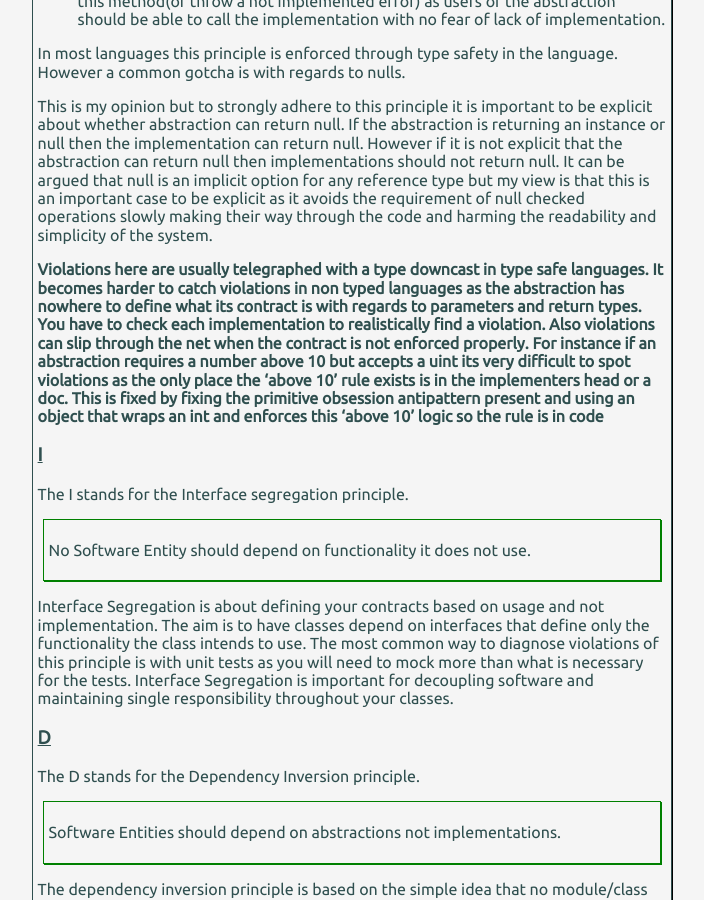
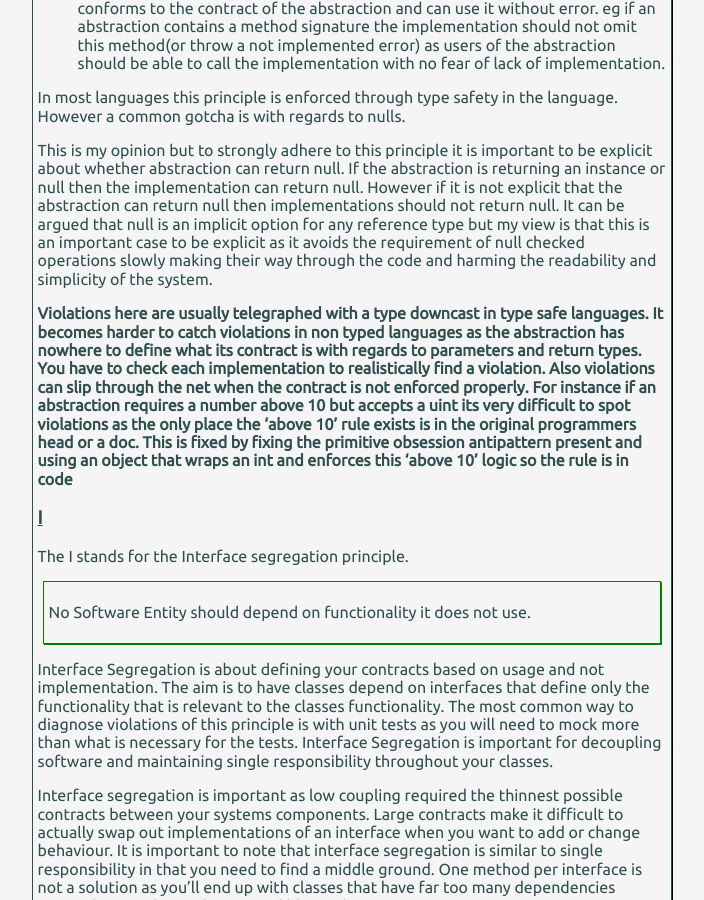
Before and after one commit to Mcphylus12/mcphylus12.github.io, a Jekyll site: the page built from _posts/2020-01-06-SOLID.md, in a window 1280 px wide and 900 px high, scrolled down 4998 px. Shown: the whole window, without its empty margins (297-1001 px from the left). Built offline with Jekyll 4.4.1, drawn with Linux system fonts in a browser that asks for light colours; some of the changed text lies outside the part shown.

Commit message:
published solid

````diff
--- a/_posts/2019-08-29-SOLID.md
+++ b/_posts/2020-01-06-SOLID.md
@@ -9,26 +9,27 @@
 Tags: [SOLID, OOP]
 
 permalink: /draft/
-#visible: true
+visible: true
 excerpt_separator: <!--more-->
 ---
 
 # SOLID and Measuring Cleanliness
 
 ## What is it and how do we know we're doing it properly
-So this is my look at what SOLID is and as the title suggests how to check its being used properly. The second part of this is because in my opinion the SOLID principles are often left behind in the academic side of software development. You can pretty much <!--more-->ask anyone who has been in the industry for a while and most people will be able to reel the principles and their definitions off without really thinking about it. That understanding is a necessary baseline but applying the principles in practice when either writing, designing or reviewing code seems to be something that's not nearly as common. With that in mind this article is going to run through the five principles as in depth as I know but also it will hopefully contain methods that I think are good for measuring whether code is agreeing with the principles. The aim of the ideas mentioned below are to take what is quite an abstract set of concepts(SOLID) and provide much more easily recognisable patterns in the object oriented world that make catching non SOLID code easier.
+So this is a look at what SOLID is and as the title suggests how to check its being used properly. The second part is important because in my opinion the SOLID principles are often left behind in the academic side of software development. You can pretty much <!--more-->ask anyone who has been in the industry for a while and most people will be able to reel the principles and their definitions off without really thinking about it. That understanding is a necessary baseline but applying the principles in practice when either writing, designing or reviewing code seems to be something that's not nearly as common and is far more difficult. With that in mind this article is going to run through the five principles as in depth as I know but also it will hopefully contain methods that I think are good for measuring whether code is agreeing with the principles. The aim of the ideas mentioned below is to take what is quite an abstract set of concepts(SOLID) and provide much more easily recognisable patterns in the object oriented world that make catching non SOLID code easier.
 
 There will be opinions in here so do with them what you will.
 
 ### SOLID
-A quick overview of the five principles of SOLID if this is the first time you've seen it. The principles were first outlined by Robert Martin in [Design Principles and Design Patterns](https://web.archive.org/web/20150906155800/http://www.objectmentor.com/resources/articles/Principles_and_Patterns.pdf). They are basically a set of principles for minimising code rot by taking measures to isolate the impact of any requirement changes that impact the code base. They combine low class and unit coupling with high in-class cohesiveness to make implementing changes as easy as possible while keeping the chance of causing issues in the existing code as low as possible.
+A quick overview of the five principles of SOLID if this is the first time you've seen it. The principles were first outlined by Robert Martin in [Design Principles and Design Patterns](https://web.archive.org/web/20150906155800/http://www.objectmentor.com/resources/articles/Principles_and_Patterns.pdf). They are basically a set of principles for minimising code rot by taking measures to isolate the impact of any requirement changes on the code base. They combine low class and unit coupling with high in-class cohesiveness to make implementing changes as easy as possible while keeping the chance of causing issues in the existing code as low as possible.
 
 When done well the aim is the following
 - When adding business value you only need to add code. This means writing new classes and systems. This usually comes with a very small change to an existing system to add the new system to an existing workflow.
 - When changing a single piece of business behaviour you only need to change one class.
 - When removing functionality you only need to delete or remove code from configuration. Like the first point this usually involves also a small change to remove the item from a workflow.
 
-It is possible to avoid the configuration changes if a plugin architecture is used that dynamically loads types based on attribute decorators or implemented contracts.
+> It is possible to avoid the configuration changes if a plugin architecture is used that dynamically loads types based on attribute decorators or implemented contracts.
+{: .green }
 
 <https://stackoverflow.com/questions/607178/how-enumerate-all-classes-with-custom-class-attribute>
 ```
@@ -49,11 +50,12 @@
 
 Coupling between classes is a measurement of how much those classes know about each other and how resistant one is to the change of the other. If every time you change some functionality in Class A you also have to head over to Class B and change something to line up then Class B is highly coupled to Class A. A certain amount of coupling is always required as classes have to talk to each other in some way for any system to work. However this coupling should be consciously minimised otherwise later on when you have to make changes to a class you also run round the system making changes to a lot of other classes risking bugs and wasting developer time and effort. Decoupling usually takes the form of creating well segregated interfaces to make sure a class only depends on the exact method signatures it calls. Also bundling method parameters into models so parameters can be changed without impacting the method signatures that they are passed through to.
 
-Cohesiveness within a class is how well that class uses its internal state. Ideal cohesiveness is within a class every method uses every field. High cohesiveness is preferable as it tends to also help with minimising coupling. If all the operations that use a particular set of data are grouped then it means less parameters need to be passed between classes and this reduces coupling. High cohesiveness also makes for better code readability and discoverability. A developer can discover the current capabilities of what the system can do with particular data as well as knowing where to put any new capabilities.
+Cohesiveness within a class is how well that class uses its internal state. Ideal cohesiveness within a class is every method uses every field. High cohesiveness is preferable as it tends to also help with minimising coupling. If all the operations that use a particular set of data are grouped then it means less parameters need to be passed between classes and this reduces coupling. High cohesiveness also makes for better code readability and discoverability. A developer can discover the current capabilities of what the system can do with particular data as well as knowing where to put any new capabilities.
 
 In the end the aim is to create systems which encapsulate the data they operate on so only the minimal amount needs to be provided to keep the operations dynamic.
 
-With that said here are my thoughts on the five parts of SOLID.
+With that said
+Here are my thoughts on the five parts of SOLID.
 
 ### S
 The S stands for the Single Responsibility principle and is arguably the corner stone of the five principles.
@@ -75,11 +77,9 @@
 > Software Entities should be open for extension but closed for modification.
 {: .green }
 
-The Open/Closed principle is about creating a system that can have features added to it without having to modify it. The closed aspect of the principle refers to the fact that an existing system is closed because it could be used by other systems(i.e. it is in deployment). The open aspect refers to the fact that the system is still extensible and features can be added. Ultimately the aim for the open closed principle is to be able to add behaviour to a system without having to rebuild, recompile or redeploy the existing system. Achieving this aim pretty much requires the adoption of a plugin based architecture in your system.
+The Open/Closed principle is about creating a system that can have features added to it without having to modify it. The closed aspect of the principle refers to the fact that an existing system is closed because it could be used by other systems(i.e. it is in deployment). The open aspect refers to the fact that the system is still extensible and features can be added. Ultimately the aim for the open closed principle is to be able to add behaviour to a system without having to rebuild, recompile or redeploy the existing system. Achieving this aim system wide pretty much requires the adoption of a plugin based architecture throughout.
 
-<!-- Achieving system wide plugin arch is difficult but the benefits can still be gained by building components/classes/modules that support this architecture as they are more robust and future proof. About Detecting bad plugin style code and -->
-
-However it is possible to gain the benefits of designing code adherent to the open closed principle in smaller units such as classes without having to design and write a full blown plugin system. A large part of this is being dependent on contracts and not implementations and then having the configuration of which concrete is used deferred to another assembly. This would mean that the other implementations can be used to change behaviour and only the assembly responsible for the configuration is needed to be redeployed. Furthermore this idea can be used along side the decorator pattern to add new functionality without having to redeploy anything but the configuration assembly and the assembly containing the decorator.
+However it is possible to gain the benefits of designing code adherent to the open closed principle in smaller units such as classes without having to design and write a full blown plugin system. A large part of this is being dependent on contracts and not implementations and then having the mapping of abstraction to implementation deferred to another assembly. This would mean that other implementations can be used to change behaviour and only the assembly responsible for the configuration is needed to be redeployed. Furthermore this idea can be used along side the decorator pattern to add new functionality without having to redeploy anything but the configuration assembly and the assembly containing the decorator.
 
 Another part of the open closed principle and plugin architecture that can be implemented on a smaller scale for maintainability benefits is the concept of designing with subscribable events. This applies to when services call other services to notify them functionality has been performed. For example Service A changes some application state and then calls Service B to cause a re render. This doesn't scale very well because when a new service also needs to do something when the state changes you need to modify the original service. By designing these notification style use cases as events up front you allow new functionality to be added without having to touch the existing system at all. This is the basis of the observer pattern and by consciously looking for places where this pattern is appropriate you can keep your system open for extension and for free you would be developing an extensive event based api that would be ready for a migration to a plugin architecture.
 
@@ -102,8 +102,8 @@
     }
 }
 ```
-> Just a note here that this principle makes a lot more sense if you are strict about developing the whole system in a plugin style. In that Scenario these events become each plugins way of interacting with the core system alongside a standard API. In that case it is important to make sure that the system exposes a extensive set of events otherwise plugins will have to be implemented with hacks and workarounds because your core system is not firing an event that the plugin needs and the plugin ends up subscribed to an event that is either at the slightly wrong time or doesn't have the right data passed to it.
-{: .red }
+> Just a note here that this principle makes a lot more sense if you are strict about developing the whole system in a plugin style. In that Scenario these events become a plugins way of interacting with the core system alongside a standard API. In that case it is important to make sure that the system exposes a extensive set of events otherwise plugins will have to implement hacks and workarounds because your core system is not firing an event that the plugin needs and the it ends up subscribed to an event that is either at the slightly wrong time or doesn't have the right data passed to it.
+{: .green }
 
 
 ### L
@@ -122,7 +122,7 @@
 
 This is my opinion but to strongly adhere to this principle it is important to be explicit about whether abstraction can return null. If the abstraction is returning an instance or null then the implementation can return null. However if it is not explicit that the abstraction can return null then implementations should not return null. It can be argued that null is an implicit option for any reference type but my view is that this is an important case to be explicit as it avoids the requirement of null checked operations slowly making their way through the code and harming the readability and simplicity of the system.
 
-**Violations here are usually telegraphed with a type downcast in type safe languages. It becomes harder to catch violations in non typed languages as the abstraction has nowhere to define what its contract is with regards to parameters and return types. You have to check each implementation to realistically find a violation. Also violations can slip through the net when the contract is not enforced properly. For instance if an abstraction requires a number above 10 but accepts a uint its very difficult to spot violations as the only place the 'above 10' rule exists is in the implementers head or a doc. This is fixed by fixing the primitive obsession antipattern present and using an object that wraps an int and enforces this 'above 10' logic so the rule is in code**
+**Violations here are usually telegraphed with a type downcast in type safe languages. It becomes harder to catch violations in non typed languages as the abstraction has nowhere to define what its contract is with regards to parameters and return types. You have to check each implementation to realistically find a violation. Also violations can slip through the net when the contract is not enforced properly. For instance if an abstraction requires a number above 10 but accepts a uint its very difficult to spot violations as the only place the 'above 10' rule exists is in the original programmers head or a doc. This is fixed by fixing the primitive obsession antipattern present and using an object that wraps an int and enforces this 'above 10' logic so the rule is in code**
 
 ### I
 
@@ -131,9 +131,13 @@
 > No Software Entity should depend on functionality it does not use.
 {: .green }
 
-Interface Segregation is about defining your contracts based on usage and not implementation. The aim is to have classes depend on interfaces that define only the functionality the class intends to use. The most common way to diagnose violations of this principle is with unit tests as you will need to mock more than what is necessary for the tests. Interface Segregation is important for decoupling software and maintaining single responsibility throughout your classes.
+Interface Segregation is about defining your contracts based on usage and not implementation. The aim is to have classes depend on interfaces that define only the functionality that is relevant to the classes functionality. The most common way to diagnose violations of this principle is with unit tests as you will need to mock more than what is necessary for the tests. Interface Segregation is important for decoupling software and maintaining single responsibility throughout your classes.
 
-<!-- More Here Lol -->
+Interface segregation is important as low coupling required the thinnest possible contracts between your systems components. Large contracts make it difficult to actually swap out implementations of an interface when you want to add or change behaviour. It is important to note that interface segregation is similar to single responsibility in that you need to find a middle ground. One method per interface is not a solution as you'll end up with classes that have far too many dependencies injected into it that make it incredibly cumbersome to test.
+
+Method usage on the interface should not be enforced to be a strict 100% when looking at what a class uses. For instance consider a renderer interface, A class may not use every different render method on the interface but rendering things is relevant to the classes functionality and so a single interface works here. **If you see a lot of overlap between interfaces with regard to methods they define its entirely possible these interfaces should be grouped**.
+
+**Interface Segregation is a pretty easy one to spot as you'll have classes that depend on functionality irrelevant to their purpose. It is also noticeable if you have a class consistently using multiple interfaces that are actually using the same underlying concrete implementation. in this scenario it is worth considering grouping the interfaces.**
 
 ### D
 
````
Also changed, not shown: other parts of _posts/2020-01-06-SOLID.md (+2 -2 lines), _posts/2019-08-18-Docker-With-VBox.md (+1 -1 lines).
